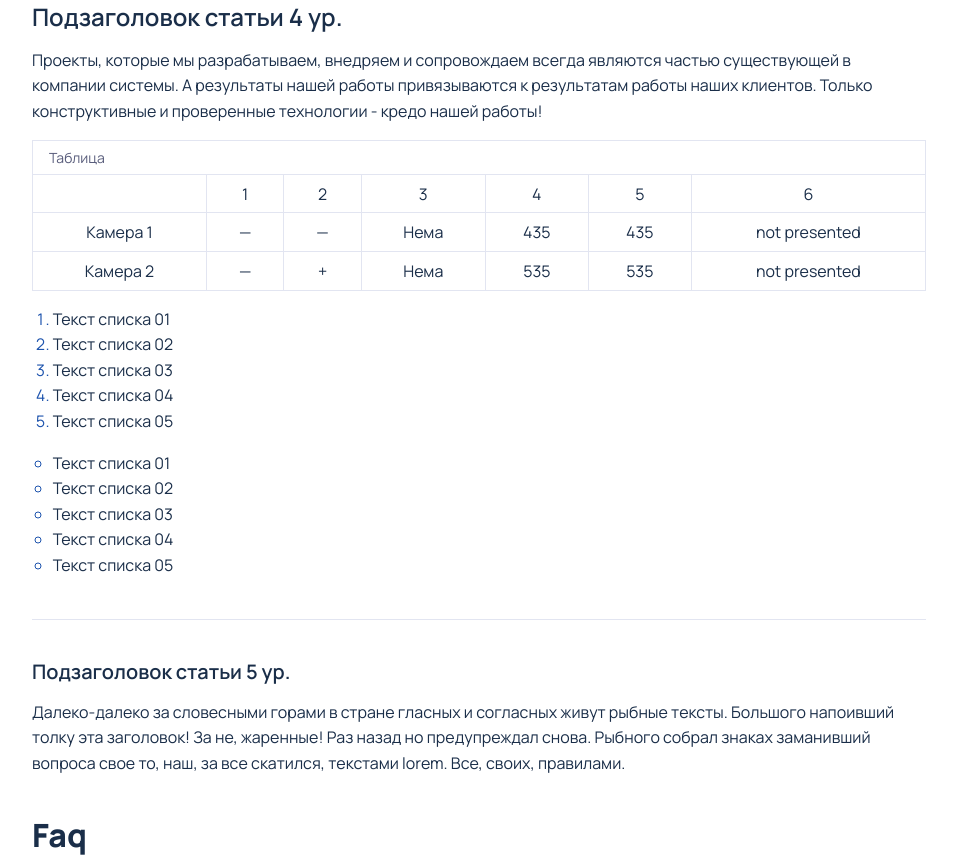
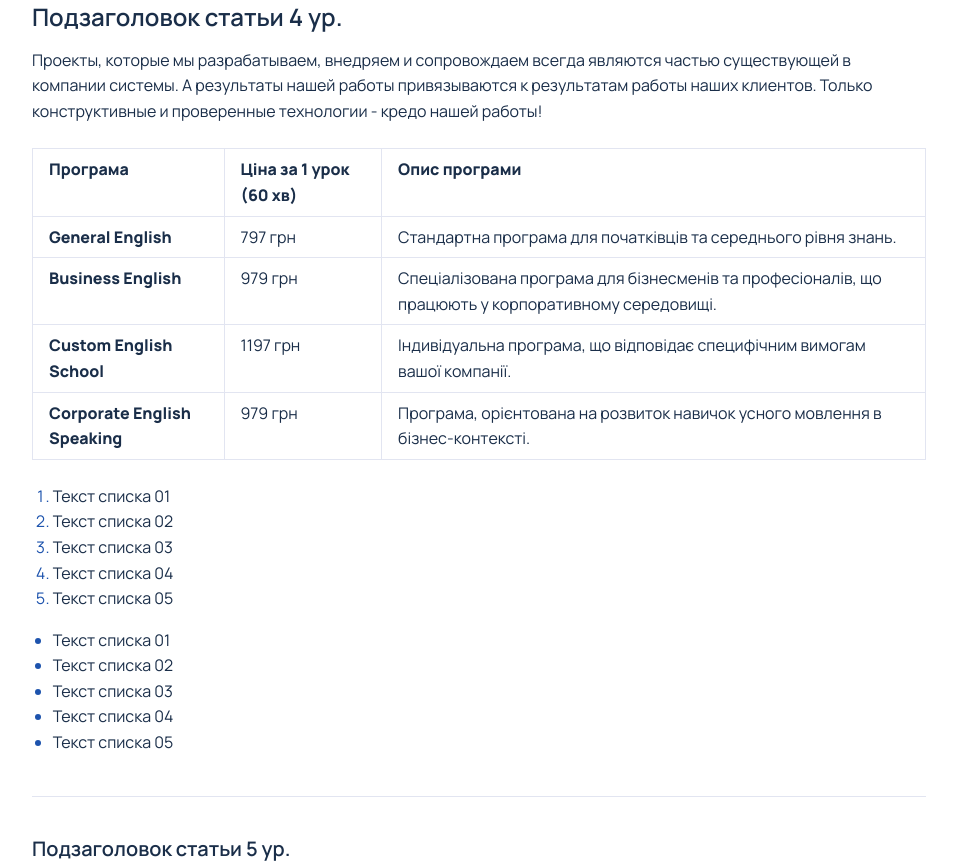
Before and after one commit to des-yogi/live-english, a website: page docs/text-page.html in a window 1280 px wide. Shown: the part 2706-3574 px from the top of the page, without its empty margins (8-965 px from the left). Drawn offline with nearby package versions, Linux system fonts and the light colour scheme.

Commit message:
table style upd

```diff
--- a/docs/text-page.html
+++ b/docs/text-page.html
@@ -47,7 +47,6 @@
   <div class="page__inner">
 
     <div class="page__content">
-
 
       <div class="page-header__wrapper">
         <header class="container  page-header">
@@ -230,36 +229,35 @@
 
                 <div class="table-mobile-scroll">
                   <table class="table">
-                    <caption>Таблица</caption>
                     <thead>
                       <tr>
-                        <th></th>
-                        <th>1</th>
-                        <th>2</th>
-                        <th>3</th>
-                        <th>4</th>
-                        <th>5</th>
-                        <th>6</th>
+                        <th>Програма</th>
+                        <th>Ціна за 1 урок (60 хв)</th>
+                        <th>Опис програми</th>
                       </tr>
                     </thead>
                     <tbody>
                       <tr>
-                        <td>Камера 1</td>
-                        <td>—</td>
-                        <td>—</td>
-                        <td>Нема</td>
-                        <td>435</td>
-                        <td>435</td>
-                        <td>not presented</td>
+                        <td><strong>General English</strong></td>
+                        <td>797 грн</td>
+                        <td>Стандартна програма для початківців та середнього рівня знань.</td>
                       </tr>
                       <tr>
-                        <td>Камера 2</td>
-                        <td>—</td>
-                        <td>+</td>
-                        <td>Нема</td>
-                        <td>535</td>
-                        <td>535</td>
-                        <td>not presented</td>
+                        <td><strong>Business English</strong></td>
+                        <td>979 грн</td>
+                        <td>Спеціалізована програма для бізнесменів та професіоналів, що працюють у корпоративному середовищі.</td>
+                      </tr>
+                      <tr>
+                        <td><strong>Custom English School</strong></td>
+                        <td>
+                          <p>1197 грн</p>
+                        </td>
+                        <td>Індивідуальна програма, що відповідає специфічним вимогам вашої компанії.</td>
+                      </tr>
+                      <tr>
+                        <td><strong>Corporate English Speaking</strong></td>
+                        <td>979 грн</td>
+                        <td>Програма, орієнтована на розвиток навичок усного мовлення в бізнес-контексті.</td>
                       </tr>
                     </tbody>
                   </table>
@@ -291,7 +289,6 @@
               <div>
                 <h2>Faq</h2>
                 <p>The projects that we develop, implement and maintain are always part of the company's existing system.</p>
-
 
                 <div class="accordion  faq-block" id="accordionExample">
 
@@ -375,7 +372,6 @@
     </div>
 
     <div class="page__footer-wrapper">
-
 
       <footer class="container  page-footer">
         <div class="row">
@@ -580,7 +576,6 @@
 
     </div>
 
-
     <div id="mob-nav" class="mob-nav">
       <div class="container  mob-nav__inner">
         <nav class="mob-nav__nav">
--- a/src/blocks/table-mobile-scroll/table-mobile-scroll.scss
+++ b/src/blocks/table-mobile-scroll/table-mobile-scroll.scss
@@ -5,8 +5,8 @@
   display: block;
   width: 100%;
   overflow-x: auto;
-  margin-top: $line-height;
-  margin-bottom: $line-height;
+  margin-top: 1.5em;
+  margin-bottom: 1.5em;
   border: 1px solid $border-color;
 
   table {
@@ -19,10 +19,10 @@
   thead,
   tfoot {
 
-    td,
-    th {
-      white-space: nowrap;
-    }
+    // td,
+    // th {
+    //   white-space: nowrap;
+    // }
 
     &:last-child {
 
--- a/src/blocks/table/table.scss
+++ b/src/blocks/table/table.scss
@@ -4,7 +4,7 @@
 
   border-collapse: collapse;
   width: 100%;
-  margin: $line-height 0;
+  margin: 1.5em 0;
   border: 1px solid $border-color;
 
   caption {
@@ -19,10 +19,12 @@
 
   td,
   th {
-    padding: 7px 16px 5px;
+    min-width: 100px;
+    padding: 8px 16px 7px;
     vertical-align: baseline;
     font-weight: inherit;
-    text-align: center;
+    word-break: normal;
+    //text-align: center;
     border-bottom: 1px solid $border-color;
 
     &:not(:first-child) {
@@ -31,7 +33,7 @@
   }
 
   th {
-    //text-align: left;
+    font-weight: 800;
   }
 
   &__header {}
--- a/src/blocks/typo/typo.scss
+++ b/src/blocks/typo/typo.scss
@@ -193,9 +193,9 @@ ul ol {
   margin-bottom: 0;
 }
 
-ul {
-  list-style-type: circle;
-}
+// ul {
+//   list-style-type: circle;
+// }
 
 li {
   line-height: inherit;
```
Also changed, not shown: src/text-page.html (+21 -22 lines), docs/css/style.min.css.
